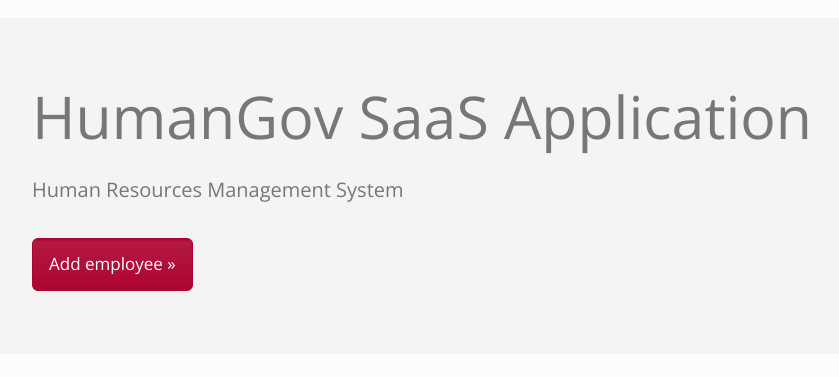
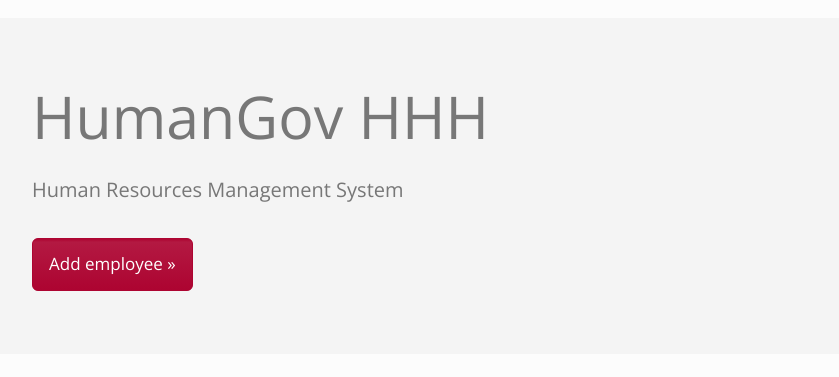
Before and after one commit to humberto3h/human-gov-application, a Flask app: page / in a window 1280 px wide. Shown: the part 43-420 px from the top of the page, without its empty margins (113-952 px from the left). Run offline with Flask 2, Linux system fonts and the light colour scheme; parts of the project's set-up code (start-up, migrations or seed data) failed here and were passed over; some libraries are stand-ins or nearby versions.

Commit message:
Alteração home page

```diff
--- a/src/templates/web/home.html
+++ b/src/templates/web/home.html
@@ -7,7 +7,7 @@
     <!-- Main jumbotron for a primary marketing message or call to action -->
     <div class="jumbotron">
       <div class="container">
-        <h1 class="display-5">HumanGov SaaS Application</h1>
+        <h1 class="display-5">HumanGov HHH</h1>
         <br>
         {% if US_STATE %}
         <p>Human Resources Management System - State of {{US_STATE}} </b></p>
--- a/templates/web/home.html
+++ b/templates/web/home.html
@@ -7,7 +7,7 @@
     <!-- Main jumbotron for a primary marketing message or call to action -->
     <div class="jumbotron">
       <div class="container">
-        <h1 class="display-5">HumanGov</h1>
+        <h1 class="display-5">HumanGov Hiroshi</h1>
         <br>
         {% if US_STATE %}
         <p>Human Resources Management System - State of {{US_STATE}} </b></p>
```
